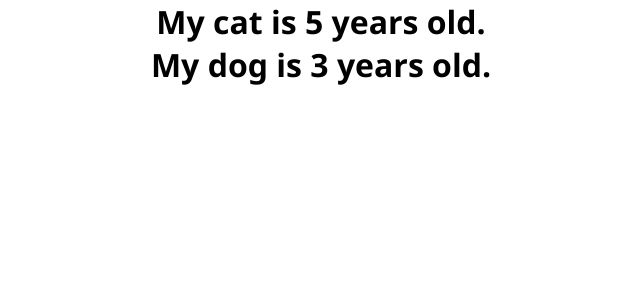
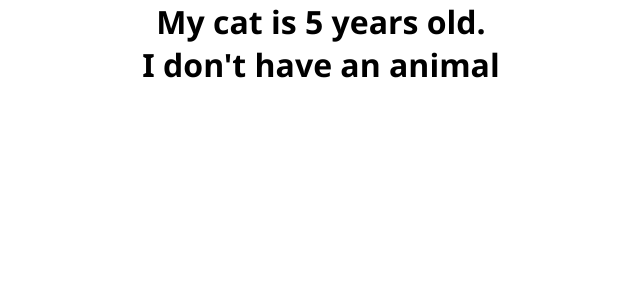
Before and after one commit to KateFront/practice-react, a React (Create React App) app: page / in a window 1280 px wide. Shown: the top 300 px of the page, without its empty margins (319-959 px from the left). Built offline with nearby package versions, Linux system fonts and the light colour scheme.

Commit message:
add other props in component

```diff
--- a/src/App.js
+++ b/src/App.js
@@ -4,8 +4,8 @@ import PetInfo from "./components/PetInfo";
 function App() {
     return (
         <div className="App">
-            <PetInfo animal="cat" age="5"/>
-            <PetInfo animal="dog" age={3}/>
+            <PetInfo animal="cat" age="5" hasPet={true}/>
+            <PetInfo animal="dog" age={3} hasPet={false}/>
         </div>
     );
 }
--- a/src/components/PetInfo.js
+++ b/src/components/PetInfo.js
@@ -1,10 +1,13 @@
 import React from 'react';
 
 const PetInfo = (props) => {
-    const {animal, age} = props;
+    const {animal, age, hasPet} = props;
+    console.log(props)
+    const text = hasPet ? `My ${animal} is ${age} years old.` : 'I don\'t have an animal'
+
     return (
         <div>
-            <h1>My {animal} is {age} years old.</h1>
+            <h1>{text}</h1>
         </div>
     );
 };
```
